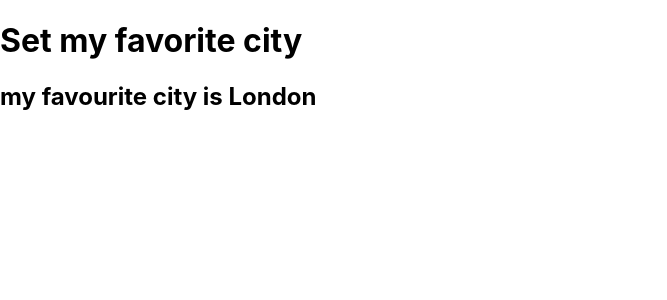
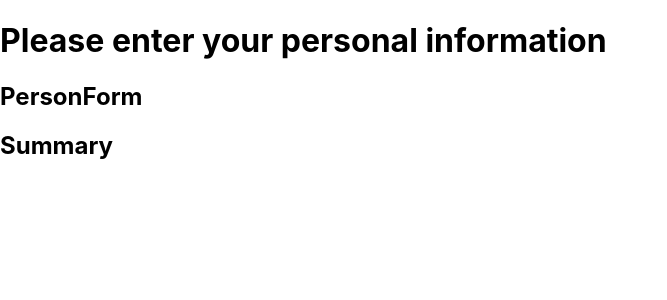
Before and after one commit to mmaruniak/s-rji-hacker-stories, a React (Create React App) app: page / in a window 1280 px wide. Shown: the top 300 px of the page, without its empty margins (0-667 px from the left). Built offline with nearby package versions, Linux system fonts and the light colour scheme.

Commit message:
Header Text done

```diff
--- a/src/App.js
+++ b/src/App.js
@@ -5,14 +5,21 @@ function App() {
 
   return (
     <div>
-      <h1>Set my favorite city </h1>
-      <City />
+      <Header headerText="Please enter your personal information" />
+      <PersonForm />
+      <Summary />
     </div>
   );
 }
 
-function City() {
-  return <h2> my favourite city is London</h2>;
-}
+const Header = ({ headerText }) => <h1>{headerText}</h1>;
+
+const PersonForm = () => {
+  return <h2> PersonForm</h2>;
+};
+
+const Summary = () => {
+  return <h2> Summary</h2>;
+};
 
 export default App;
```
